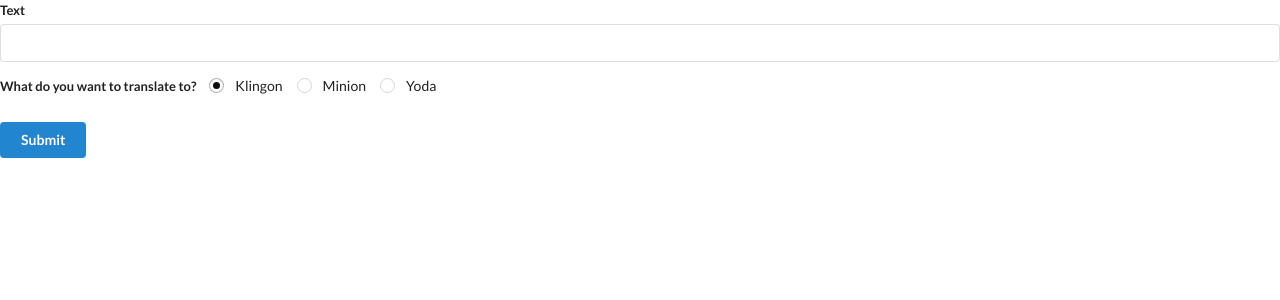
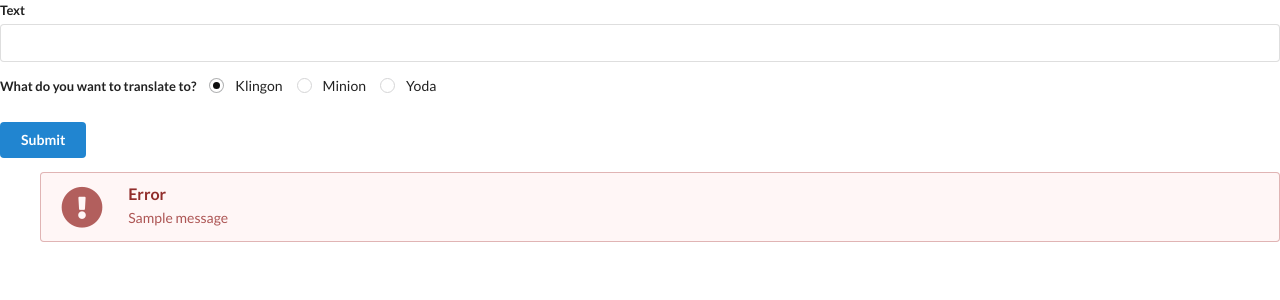
Before and after one commit to heijingtsang/AC501.Project5, a Flask app: template templates/main.html in a window 1280 px wide. Shown: the part 57-357 px from the top of the page. Run offline with Flask 2, Linux system fonts and the light colour scheme; the template is opened without the code that fills it, so the values that code supplies are empty; one stand-in notice (Sample message) is shown; some libraries are stand-ins or nearby versions.

Commit message:
Changes to be committed: 	new file:   .idea/vcs.xml 	modified:   .idea/workspace.xml         new file:   __pycache__/app.cpython-36.pyc 	modified:   app.py 	modified:   requirements.txt 	modified:   templates/main.html 	new file:   venv/lib/python3.6/site-packages/__pycache__/itsdangerous.cpython-36.pyc 	new file:   venv/lib/python3.6/site-packages/markupsafe/__pycache__/__init__.cpython-36.pyc 	new file:   venv/lib/python3.6/site-packages/markupsafe/__pycache__/_compat.cpython-36.pyc 	new file:   venv/lib/python3.6/site-packages/simplejson/__pycache__/__init__.cpython-36.pyc 	new file:   venv/lib/python3.6/site-packages/simplejson/__pycache__/compat.cpython-36.pyc 	new file:   venv/lib/python3.6/site-packages/simplejson/__pycache__/decoder.cpython-36.pyc 	new file:   venv/lib/python3.6/site-packages/simplejson/__pycache__/encoder.cpython-36.pyc 	new file:   venv/lib/python3.6/site-packages/simplejson/__pycache__/errors.cpython-36.pyc 	new file:   venv/lib/python3.6/site-packages/simplejson/__pycache__/raw_json.cpython-36.pyc 	new file:   venv/lib/python3.6/site-packages/simplejson/__pycache__/scanner.cpython-36.pyc

```diff
--- a/app.py
+++ b/app.py
@@ -1,31 +1,35 @@
-from flask import Flask, flash, render_template, request
+from flask import Flask, flash, render_template, request, redirect, url_for
 import json
 import requests
 
 app = Flask(__name__)
 
+translation = ""
 
 @app.route('/', methods=['POST', 'GET'])
 def home():
     if request.method == 'POST':
+        if not request.form['text']:
+            flash('Please input text for translation.', 'Error')
+        else:
+            text = request.form['text']
+            choice = request.form['choice']
+            uri = "https://api.funtranslations.com/translate/" + choice + ".json"
+            payload = {'text': text}
 
-        text = request.form['text']
-        choice = request.form['choice']
-        uri = "https://api.funtranslations.com/translate/" + choice + ".json"
-        payload = {'text': text}
+            try:
+                uResponse = requests.get(uri, params=payload)
+            except requests.ConnectionError:
+                flash('Connection Error', 'Error')
+                return redirect(url_for('home'))
 
-        try:
-            uResponse = requests.get(uri, params=payload)
-        except requests.ConnectionError:
-            flash("Connection Error", 'error')
-            return "Connection Error"
+            jresponse = uResponse.text
+            data = json.loads(jresponse)
 
-        Jresponse = uResponse.text
-        data = json.loads(Jresponse)
+            translation = data['contents']['translated']
+            flash(choice + '\'s translation is: \n' + translation, 'Success')
 
-        translation = data['contents']['translated']
-
-    return render_template("main.html", translation=translation)
+    return render_template("main.html")
 
 
 if __name__ == '__main__':
--- a/requirements.txt
+++ b/requirements.txt
@@ -1,3 +1,2 @@
 flask
 requests
-simplejson
--- a/templates/main.html
+++ b/templates/main.html
@@ -2,7 +2,7 @@
 <html>
 <head>
     <meta charset="utf-8"/>
-    <title>Minion Translator</title>
+    <title>Fun Translator</title>
     <link rel="stylesheet" href="https://cdn.jsdelivr.net/npm/semantic-ui@2.3.3/dist/semantic.min.css">
     <script src="https://cdn.jsdelivr.net/npm/semantic-ui@2.3.3/dist/semantic.min.js"></script>
 </head>
@@ -41,9 +41,25 @@
     </div>
 
     <h5></h5>
-    <button class="ui blue button" type="submit">Submit</button>
+    <button class="ui blue button" type="submit" value="submit">Submit</button>
 
 </form>
 
+{% with messages = get_flashed_messages() %}
+    {% if messages %}
+        <ul class=flashes>
+            {% for message in messages %}
+                <div class="ui icon error message">
+                    <i class="attention circle icon"></i>
+                    <div class="content">
+                        <div class="header">Error</div>
+                        <p>{{ message }}</p>
+                    </div>
+                </div>
+            {% endfor %}
+        </ul>
+    {% endif %}
+{% endwith %}
+
 </body>
 </html>
```
